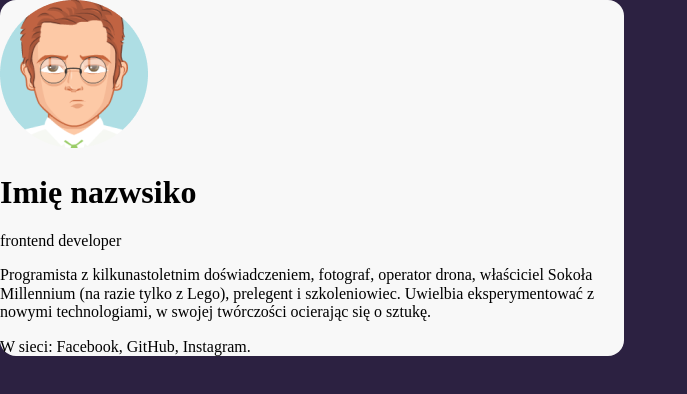
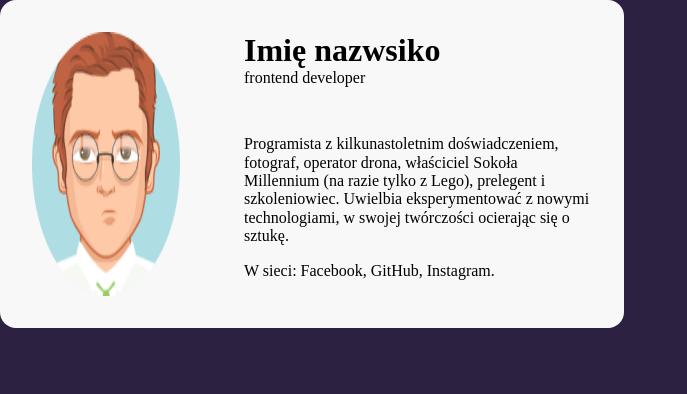
Before and after one commit to szymon-staron/business-card-2021, a plain HTML site: page index.html in a window 1280 px wide. Shown: the whole page, without its empty margins (0-687 px from the left). Drawn offline with Linux system fonts and the light colour scheme.

Commit message:
add padding and margin style

```diff
--- a/index.html
+++ b/index.html
@@ -11,6 +11,7 @@
   <body class="body">
     <main class="main">
       <img class="person__photo" src="avatar.png" alt="" />
+      <div>
       <header class="person__header">
         <h1 class="person__header--name">Imię nazwsiko</h1>
         <p class="person__header--paragraph">frontend developer</p>
@@ -24,6 +25,7 @@
         </p>
         <p class="person__article--contact">W sieci: Facebook, GitHub, Instagram.</p>
       </article>
+      </div>
     </main>
   </body>
 </html>
--- a/style.css
+++ b/style.css
@@ -13,5 +13,28 @@ html {
        background-color: #F8F8F8;
        max-width: 624px;
        border-radius: 16px;
+       display: flex;
+
 
    }
+
+
+   .person__photo{
+       padding: 32px;
+   }
+   .person__header{
+       padding: 32px;
+       padding-bottom:0px ;
+       margin: 0px;
+   }
+
+   .person__header--name{
+    margin:0px
+   }
+   .person__header--paragraph{
+    margin: 0px;
+   }
+
+   .person__article{
+      padding: 32px;
+   }
```
